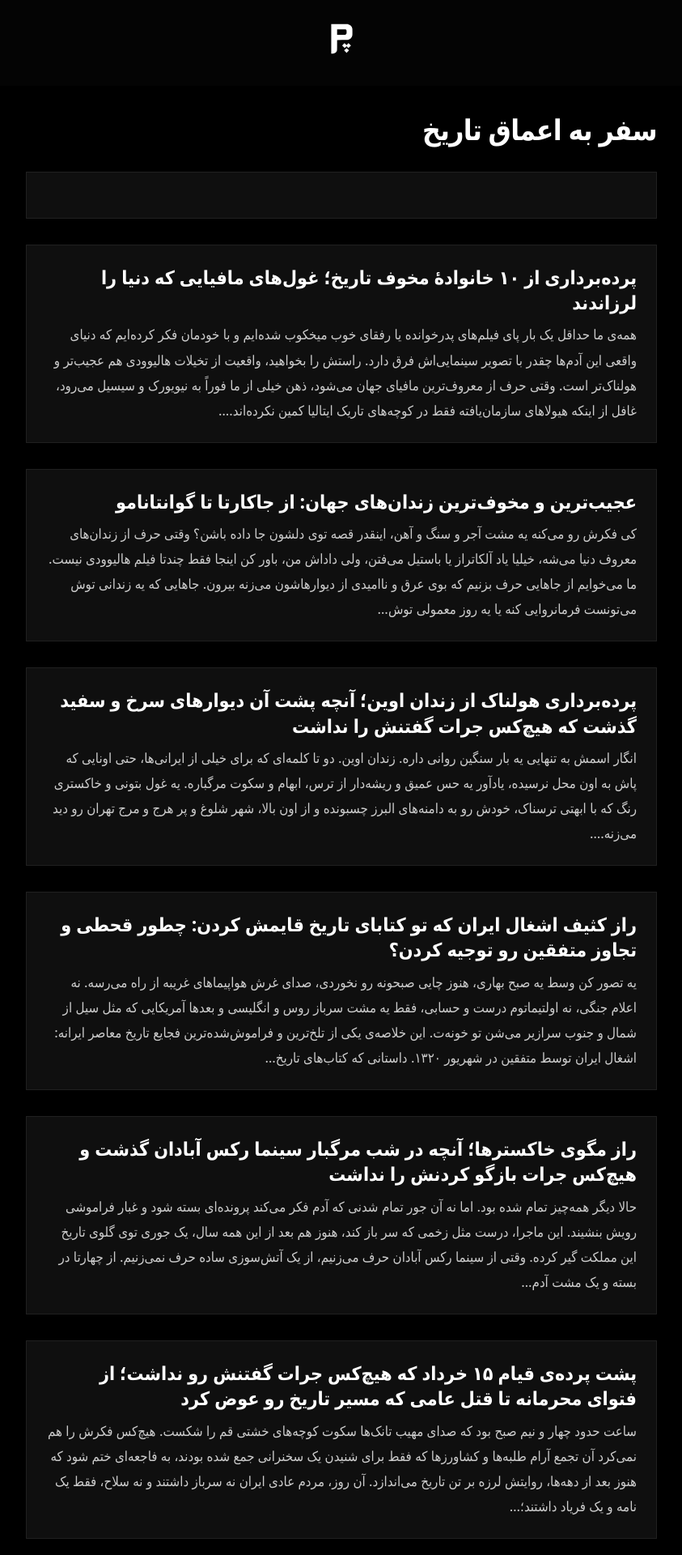
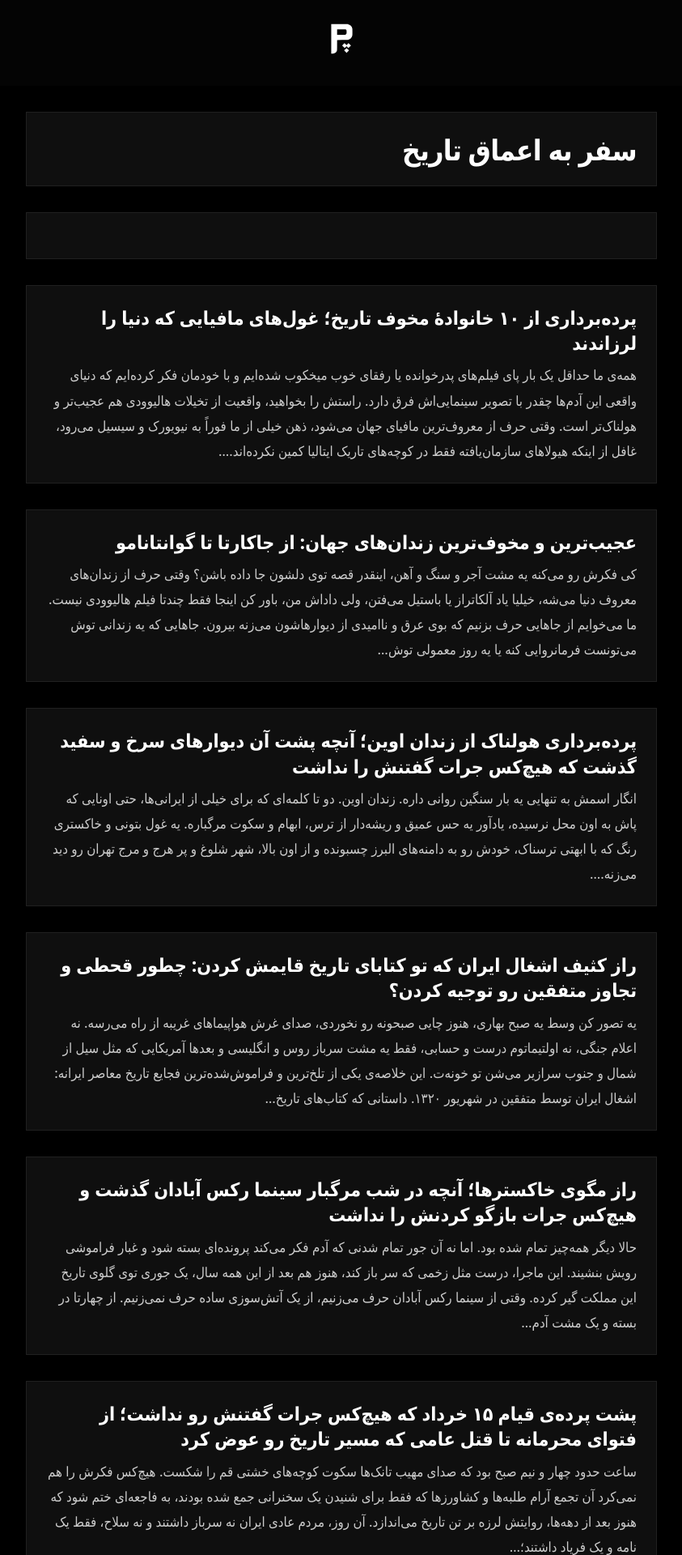
Before and after one commit to darkblog/darkblog.github.io, a Jekyll site: the page built from index.html, in a window 1280 px wide. Shown: the top 1920 px of the page at 81% size, without its empty margins (218-1061 px from the left). Built offline with Jekyll 4.4.1, drawn with Linux system fonts in a browser that asks for light colours.

Commit message:
Update default.html

```diff
--- a/_layouts/default.html
+++ b/_layouts/default.html
@@ -111,12 +111,6 @@
             display: block;
             border: 1px solid var(--more-card-border);
             transition: border-color 0.2s ease, transform 0.1s ease;
-        }
-
-        .post-card:has(:only-child) {
-            padding: 0;
-            background: transparent;
-            border: none;
         }
 
         .post-card:hover {
```
